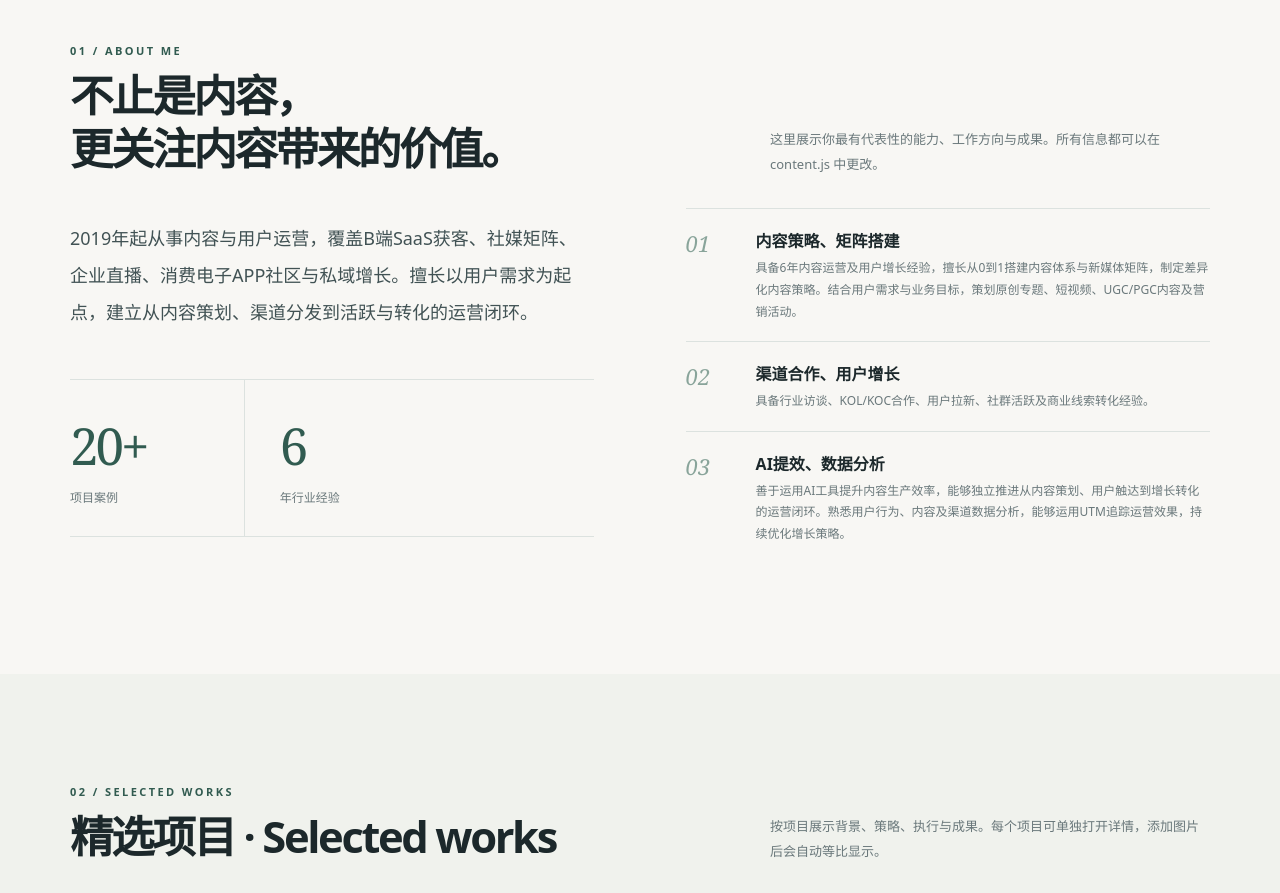
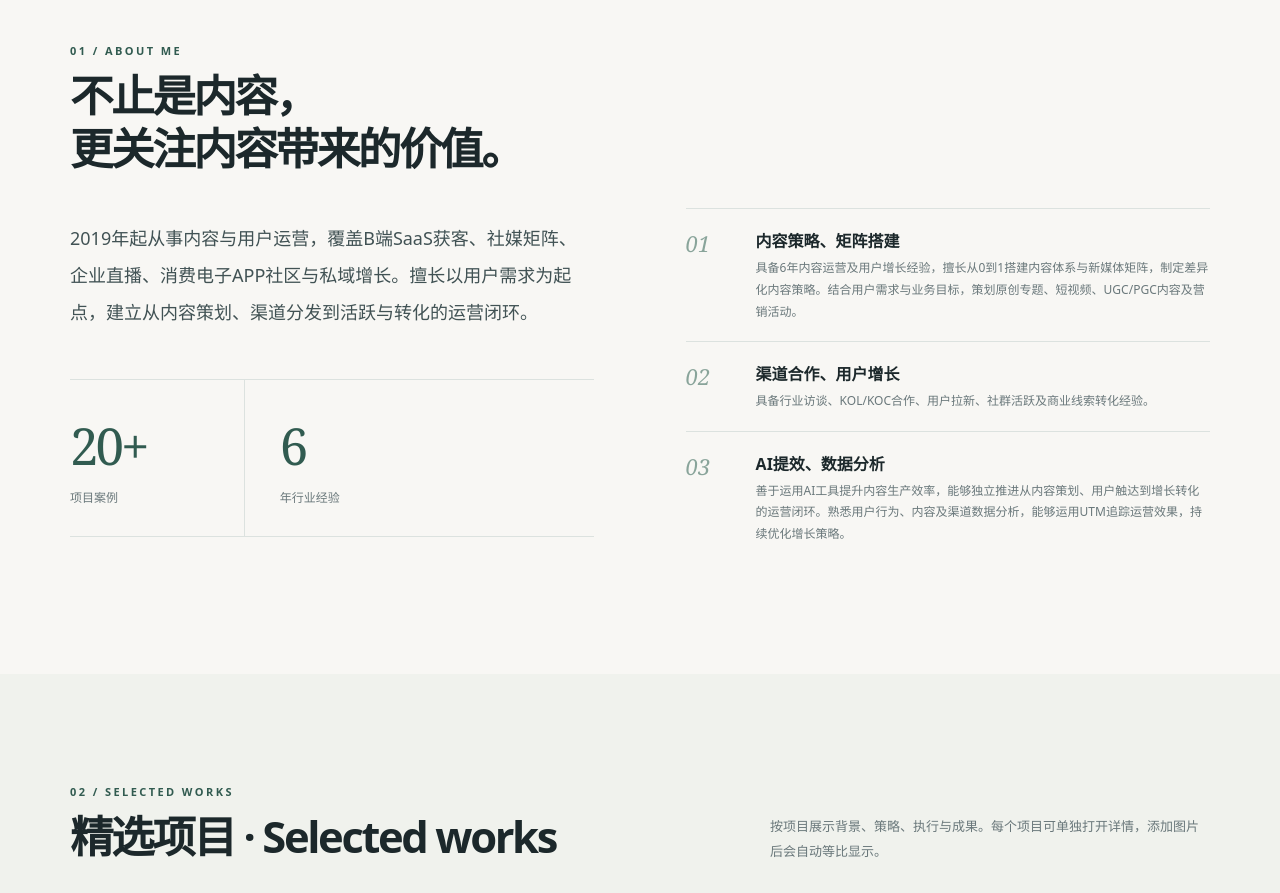
Before and after one commit to ccc-mamm/portfolio, a plain HTML site: page index.html in a window 1280 px wide. Shown: the part 920-1813 px from the top of the page. Drawn offline with Linux system fonts and the light colour scheme.

Commit message:
Clear content in 'About Me' section
Removed placeholder text from the 'About Me' section.

```diff
--- a/index.html
+++ b/index.html
@@ -42,7 +42,7 @@
     <div class="heroVisual" aria-label="装饰性视觉区，可自行替换为照片"><span class="floatingMark">✳</span><div class="heroGiant">P.</div><div class="heroCaption"><span id="coverName">YOUR NAME</span><span>SELECTED WORKS / 2026</span></div></div>
   </div></div>
   <div class="ticker"><div class="container tickerIn"><span>CONTENT STRATEGY</span><span class="tickerDot">✳</span><span>USER GROWTH</span><span class="tickerDot">✳</span><span>CREATIVE THINKING</span><span class="tickerDot">✳</span><span>DATA INSIGHTS</span></div></div>
-  <section id="about"><div class="container"><div class="sectionHead"><div><div class="eyebrow">01 / ABOUT ME</div><h2>不止是内容，<br>更关注内容带来的价值。</h2></div><p>这里展示你最有代表性的能力、工作方向与成果。所有信息都可以在 content.js 中更改。</p></div>
+  <section id="about"><div class="container"><div class="sectionHead"><div><div class="eyebrow">01 / ABOUT ME</div><h2>不止是内容，<br>更关注内容带来的价值。</h2></div><p></p></div>
     <div class="aboutGrid"><div><p class="desc" id="aboutDesc"></p><div class="stats" id="stats"></div></div><div id="expertise"></div></div>
   </div></section>
   <section class="work" id="works"><div class="container"><div class="sectionHead"><div><div class="eyebrow">02 / SELECTED WORKS</div><h2>精选项目 · Selected works</h2></div><p>按项目展示背景、策略、执行与成果。每个项目可单独打开详情，添加图片后会自动等比显示。</p></div><div id="filters" class="filterBar" role="group" aria-label="按项目类型筛选"></div><div class="projectGrid" id="projectGrid"></div></div></section>
```
